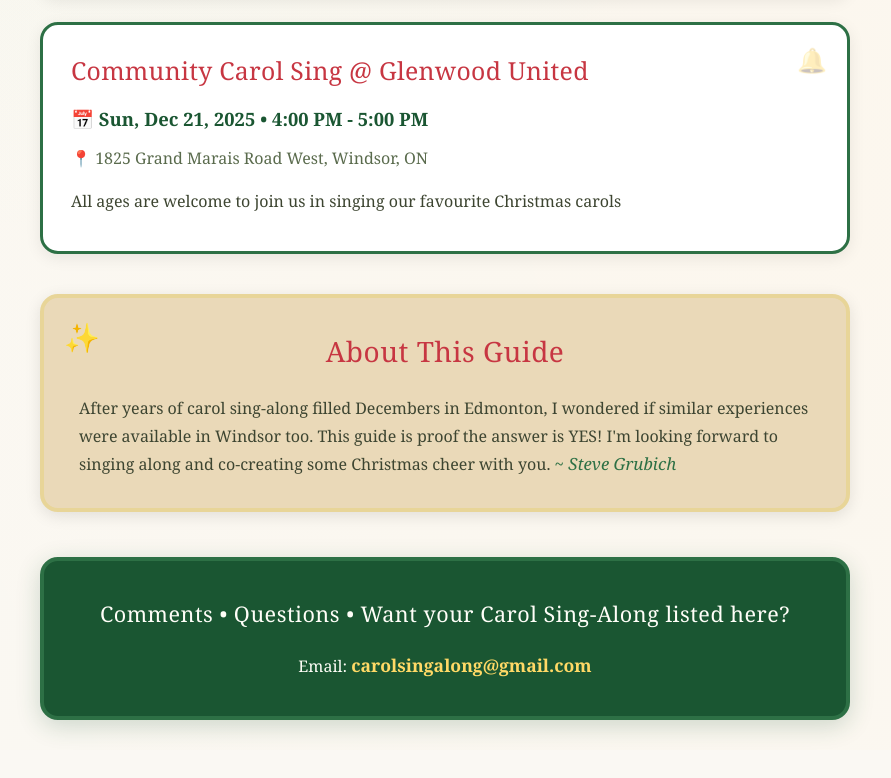
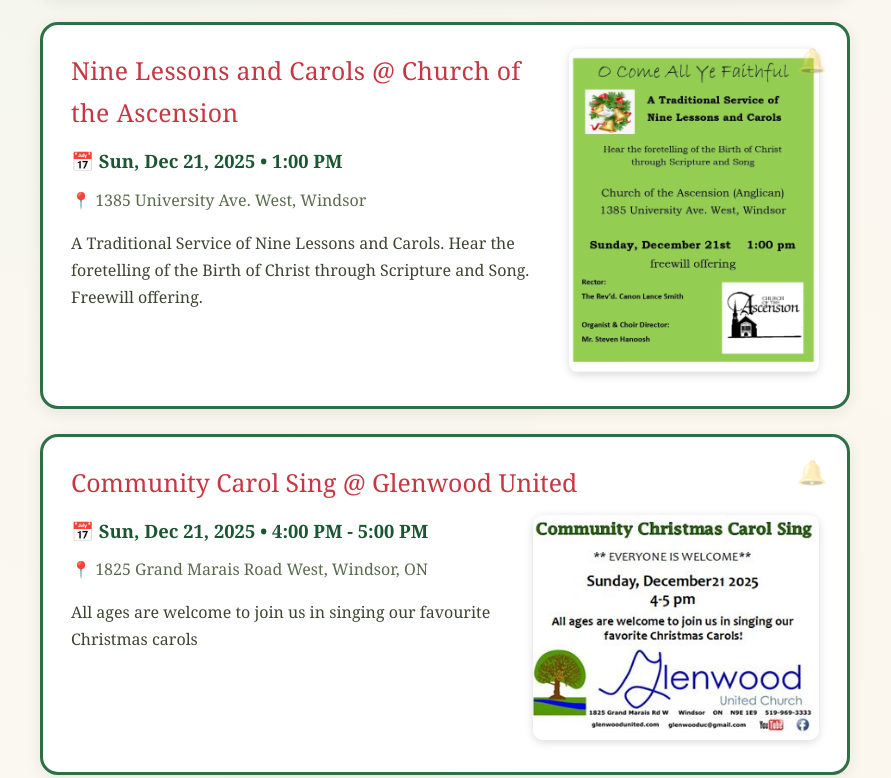
Before and after one commit to HospitaleroAdvisors/carolsingalongs, a plain HTML site: page index.html in a window 1280 px wide. Shown: the part 2003-2781 px from the top of the page, without its empty margins (195-1086 px from the left). Before the commit the page ends 2753 px from the top, so only its background shows below. Drawn offline with Linux system fonts and the light colour scheme.

Commit message:
Add files via upload
1.  Add flyer to Glenwood United listing
2.  Add Church of Ascension Listing

```diff
--- a/index.html
+++ b/index.html
@@ -250,7 +250,6 @@
             transform: scale(1.02);
         }
 
-        /* Standard Event Elements */
         .event-title {
             color: #c73642;
             font-size: 1.55em;
@@ -542,12 +541,38 @@
             <div class="event-location">📍 Holiday Inn, 1855 Huron Church Road, Windsor, ON</div>
         </div>
 
-        <!-- Event 5: Community Carol Sing @ Glenwood United -->
+        <!-- Event 5: Nine Lessons and Carols @ Church of the Ascension -->
+        <div class="event-card riverside-event">
+            <div class="event-content">
+                <div class="event-title">Nine Lessons and Carols @ Church of the Ascension</div>
+                <div class="event-date-time">📅 Sun, Dec 21, 2025 • 1:00 PM</div>
+                <div class="event-location">📍 1385 University Ave. West, Windsor</div>
+                <p class="event-description">A Traditional Service of Nine Lessons and Carols. Hear the foretelling of the Birth of Christ through Scripture and Song. Freewill offering.</p>
+            </div>
+            <div class="event-flyer">
+                <a href="Church_of_the_Ascension_Lessons_Carols.jpg" target="_blank">
+                    <img src="Church_of_the_Ascension_Lessons_Carols.jpg" alt="Nine Lessons and Carols event flyer">
+                </a>
+            </div>
+        </div>
+
+        <!-- Event 6: Community Carol Sing @ Glenwood United -->
         <div class="event-card">
-            <div class="event-title">Community Carol Sing @ Glenwood United</div>
-            <div class="event-date-time">📅 Sun, Dec 21, 2025 • 4:00 PM - 5:00 PM</div>
-            <div class="event-location">📍 1825 Grand Marais Road West, Windsor, ON</div>
-            <p class="event-description">All ages are welcome to join us in singing our favourite Christmas carols</p>
+            <div class="event-title-outside">Community Carol Sing @ Glenwood United</div>
+            <table class="event-table">
+                <tr>
+                    <td class="text-column">
+                        <div class="event-date-time">📅 Sun, Dec 21, 2025 • 4:00 PM - 5:00 PM</div>
+                        <div class="event-location">📍 1825 Grand Marais Road West, Windsor, ON</div>
+                        <p class="event-description">All ages are welcome to join us in singing our favourite Christmas carols</p>
+                    </td>
+                    <td class="flyer-column">
+                        <a href="Glenwood_United_Flyer.jpg" target="_blank">
+                            <img src="Glenwood_United_Flyer.jpg" alt="Community Carol Sing event flyer">
+                        </a>
+                    </td>
+                </tr>
+            </table>
         </div>
 
         <!-- About Section -->
```
Also changed, not shown: Church_of_the_Ascension_Lessons_Carols.jpg (added), Glenwood_United_Flyer.jpg (added).
